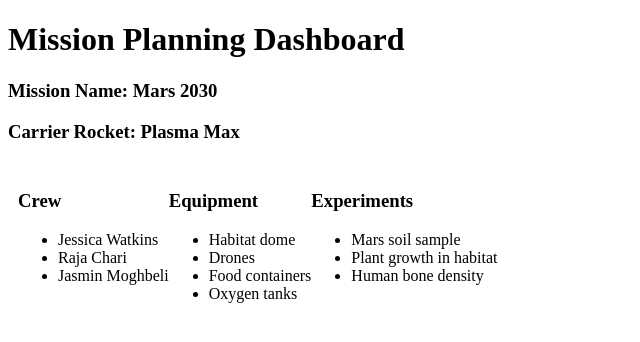
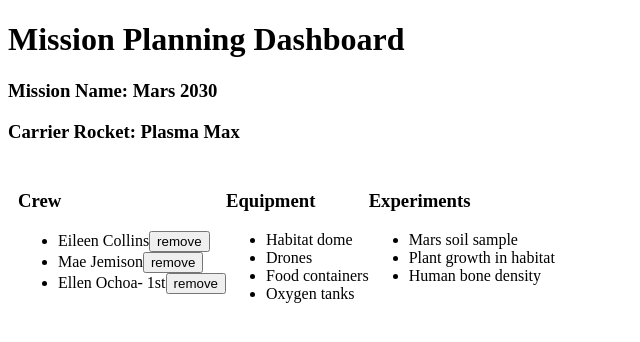
Before and after one commit to LaunchCodeEducation/angular-lc101-mission-planner, an Angular app: page / in a window 1280 px wide. Shown: the top 342 px of the page, without its empty margins (0-640 px from the left). Built offline with nearby package versions, Linux system fonts and the light colour scheme.

Commit message:
Completed studio 2

```diff
--- a/src/app/crew/crew.component.html
+++ b/src/app/crew/crew.component.html
@@ -1,6 +1,33 @@
 <h3>Crew</h3>
 <ul>
-  <li>Jessica Watkins</li>
+  <li *ngFor="let member of crew">
+
+    <span *ngIf="memberBeingEdited !== member; else elseBlock"></span>
+
+    <span (click)="edit(member)" class="editable-text">{{member.name}}</span>
+    <span *ngIf="member.firstMission">- 1st</span>
+    <button (click)="remove(member)">remove</button>
+
+    <ng-template #elseBlock>
+
+      <input />
+      <button>save</button>
+   </ng-template>
+
+
+  </li>
+
+  <!-- <li>Jessica Watkins</li>
   <li>Raja Chari</li>
-  <li>Jasmin Moghbeli</li>
+  <li>Jasmin Moghbeli</li> -->
 </ul>
+<!--
+<input #name type="text"/>
+<label>First mission<input #firstMission type="checkbox"/></label>
+<button (click)="add(name.value, firstMission.checked)">Add</button> -->
+
+<ng-template #elseBlock>
+  <!-- edit state of member -->
+  <input #updatedName (keyup.enter)="save(updatedName.value, member)" value="{{member.name}}"/>
+  <button (click)="save(updatedName.value, member)">save</button>
+</ng-template>
--- a/src/app/crew/crew.component.ts
+++ b/src/app/crew/crew.component.ts
@@ -18,4 +18,24 @@
   ngOnInit() {
   }
 
+  add(memberName: string, isFirst: boolean) {
+    this.crew.push({name: memberName, firstMission: isFirst});
+  }
+
+  remove(member: object) {
+    let index = this.crew.indexOf(member);
+    this.crew.splice(index, 1);
+  }
+
+  memberBeingEdited: object = null;
+
+  edit(member: object) {
+    this.memberBeingEdited = member;
+ }
+
+  save(name: string, member: object) {
+    member['name'] = name;
+    this.memberBeingEdited = null;
+  }
+
 }
--- a/src/app/header/header.component.html
+++ b/src/app/header/header.component.html
@@ -11,4 +11,13 @@
     </ng-template>
 </h3>
 
-<h3>Carrier Rocket: {{ rocketName }}</h3>
+<h3>Carrier Rocket:
+    <span *ngIf="!editingRocket; else editRocketBlock">
+        <span class="editable-text" (click)="editingRocket = true;">{{ rocketName }}</span>
+    </span>
+    <ng-template #editRocketBlock>
+        <input #rocket (keyup.enter)="updateRocket(rocket.value)" value="{{ rocketName }}"/>
+        <button (click)="updateRocket(rocket.value)">save</button>
+    </ng-template>
+
+</h3>
```
